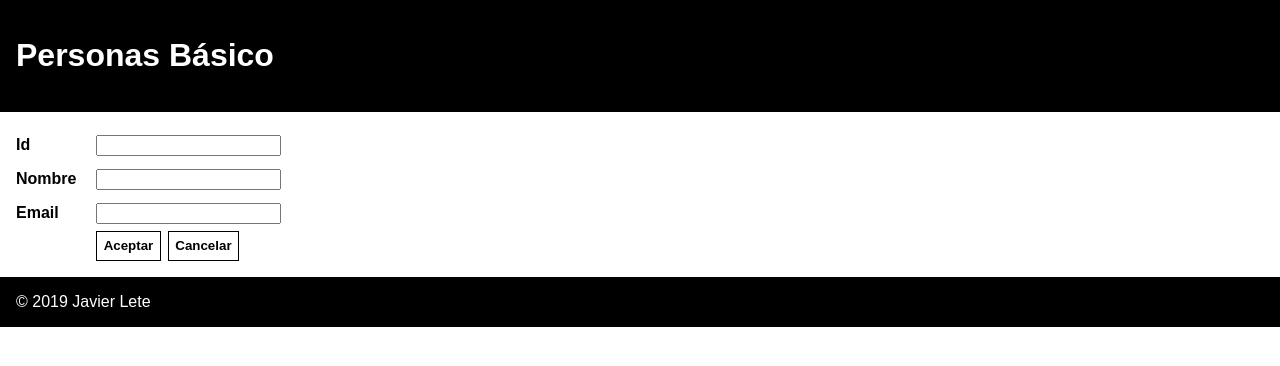
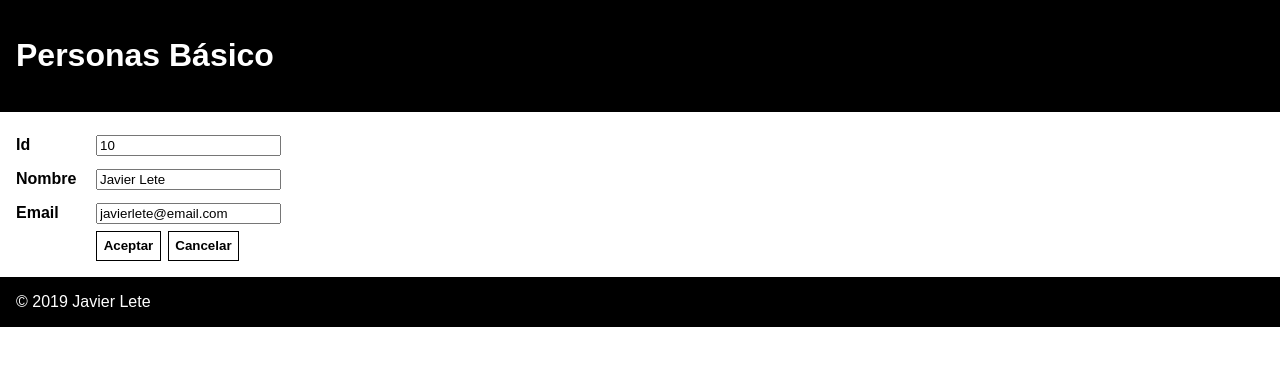
Before and after one commit to javierlete/angular-201909-personas-basico, an Angular app: page /persona in a window 1280 px wide. Shown: the top 366 px of the page. Built offline with nearby package versions, Linux system fonts and the light colour scheme.

Commit message:
Enlazar los datos de persona con [(ngModel)]

```diff
--- a/src/app/persona/persona.component.html
+++ b/src/app/persona/persona.component.html
@@ -1,15 +1,15 @@
 <form>
     <div>
         <label for="id">Id</label>
-        <input type="number" id="id" name="id" readonly />
+        <input [(ngModel)]="persona.id" type="number" id="id" name="id" readonly />
     </div>
     <div>
         <label for="nombre">Nombre</label>
-        <input type="text" id="nombre" name="nombre" readonly />
+        <input [(ngModel)]="persona.nombre" type="text" id="nombre" name="nombre" readonly />
     </div>
     <div>
         <label for="email">Email</label>
-        <input type="email" id="email" name="email" readonly />
+        <input [(ngModel)]="persona.email" type="email" id="email" name="email" readonly />
     </div>
     <div>
         <label></label>
```
